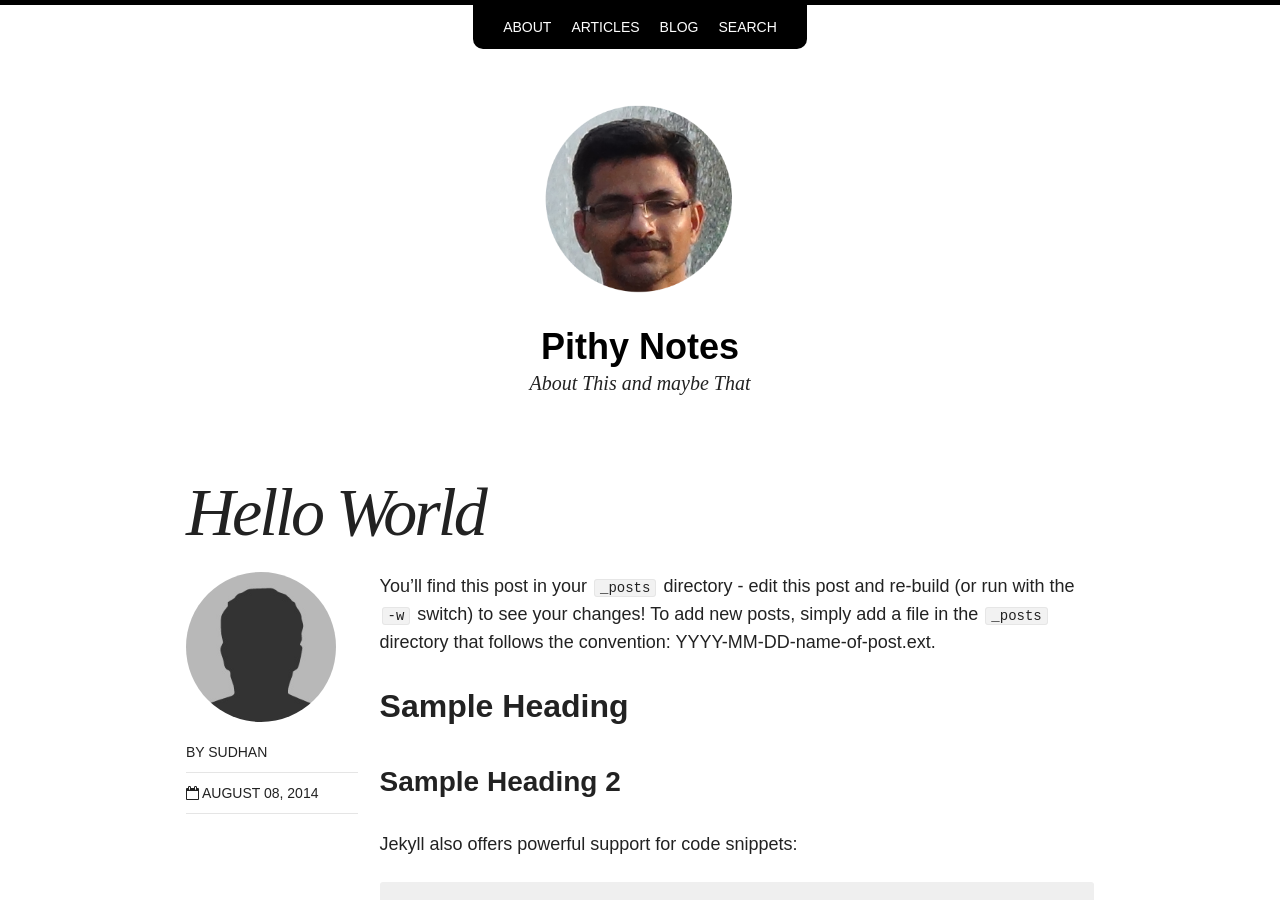
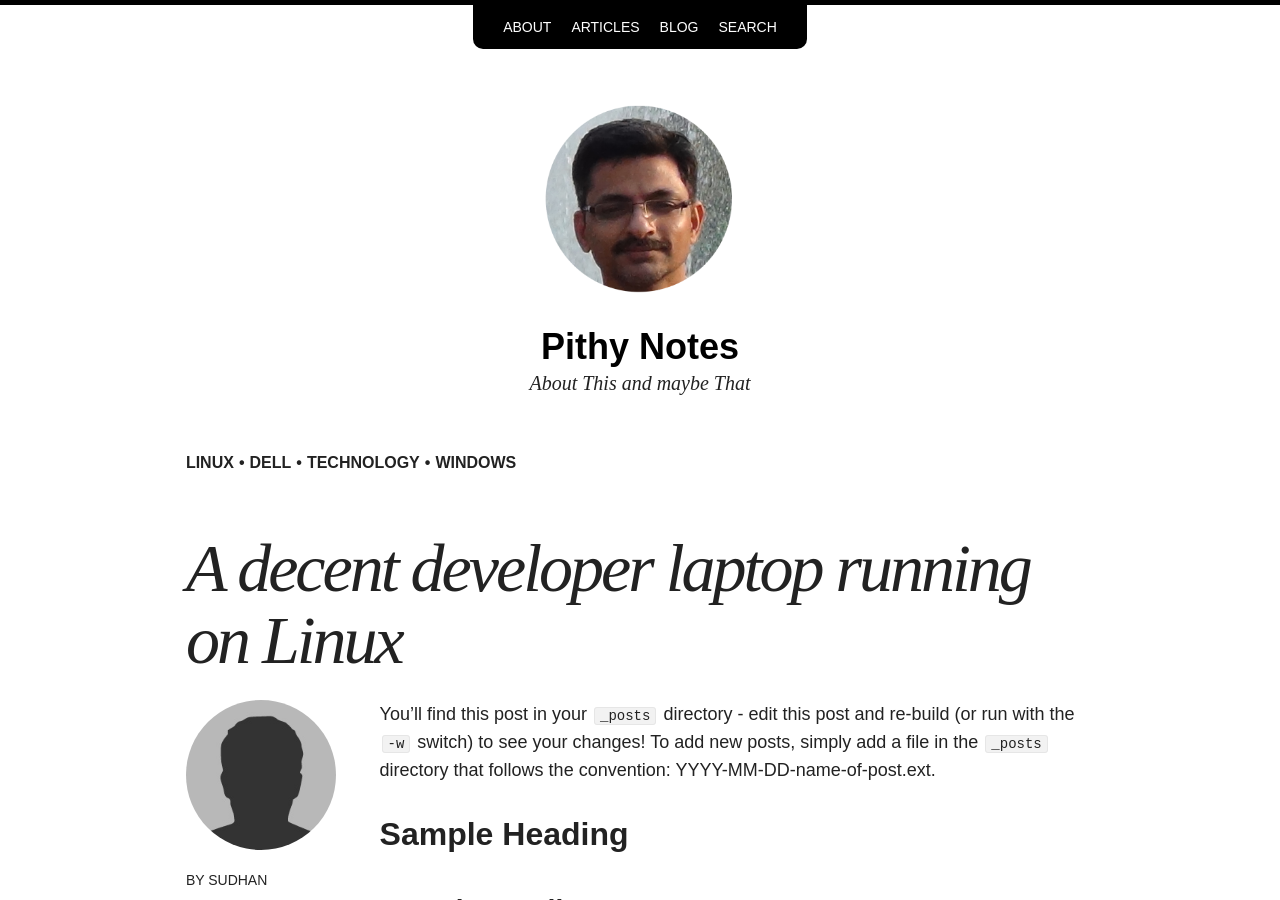
Before and after one commit to p2c2e/p2c2e.github.io, a Jekyll site: the page built from _posts/blog/2016-02-11-dell-install-linux-mint.md, in a window 1280 px wide and 900 px high. Built offline with Jekyll 4.4.1, drawn with Linux system fonts in a browser that asks for light colours; nearby versions of some CDN libraries.

Commit message:
Replaced headers

```diff
--- a/_posts/blog/2016-02-11-dell-install-linux-mint.md
+++ b/_posts/blog/2016-02-11-dell-install-linux-mint.md
@@ -1,10 +1,10 @@
 ---
 layout: post
-title: "Hello World"
+title: "A decent developer laptop running on Linux"
 modified:
 categories: blog
-excerpt: ""
-tags: []
+excerpt: "Steps that I took to build a new developer laptop"
+tags: [linux, dell, technology, windows]
 image:
   feature:
 date: 2014-08-08T15:39:55-04:00
```
